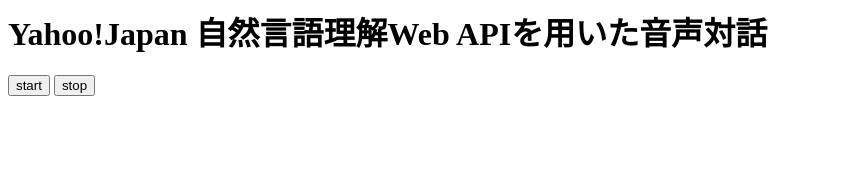
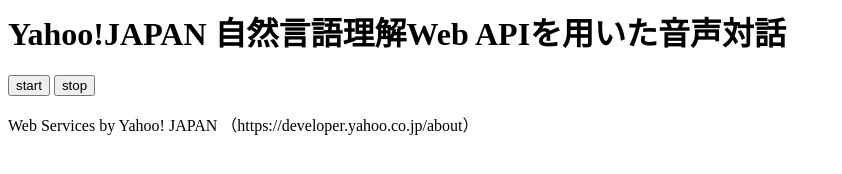
Before and after one commit to nisinisi/nisinisi.github.io, a plain HTML site: page 24_Yahoo_NLU_spoken_dialog.html in a window 1280 px wide. Shown: the whole page, without its empty margins (0-842 px from the left). Drawn offline with Linux system fonts and the light colour scheme.

Commit message:
20200715-2

```diff
--- a/24_Yahoo_NLU_spoken_dialog.html
+++ b/24_Yahoo_NLU_spoken_dialog.html
@@ -8,7 +8,7 @@
 </head>
 <body>
 
-<h1>Yahoo!Japan 自然言語理解Web APIを用いた音声対話</h1>
+<h1>Yahoo!JAPAN 自然言語理解Web APIを用いた音声対話</h1>
 
 <p>
 <button id="startButton">start</button>
@@ -116,5 +116,9 @@ stopButton.addEventListener('click', function() {
 })
 </script>
 
+<!-- Yahoo!JAPANのAPIを利用したときはクレジット表記が必要 -->
+<p>
+Web Services by Yahoo! JAPAN （https://developer.yahoo.co.jp/about）
+</p>
 </body>
 </html>
```
Also changed, not shown: 22_Yahoo_DA.html (+6 -3 lines), 23_Yahoo_NLU.html (+7 -2 lines).
